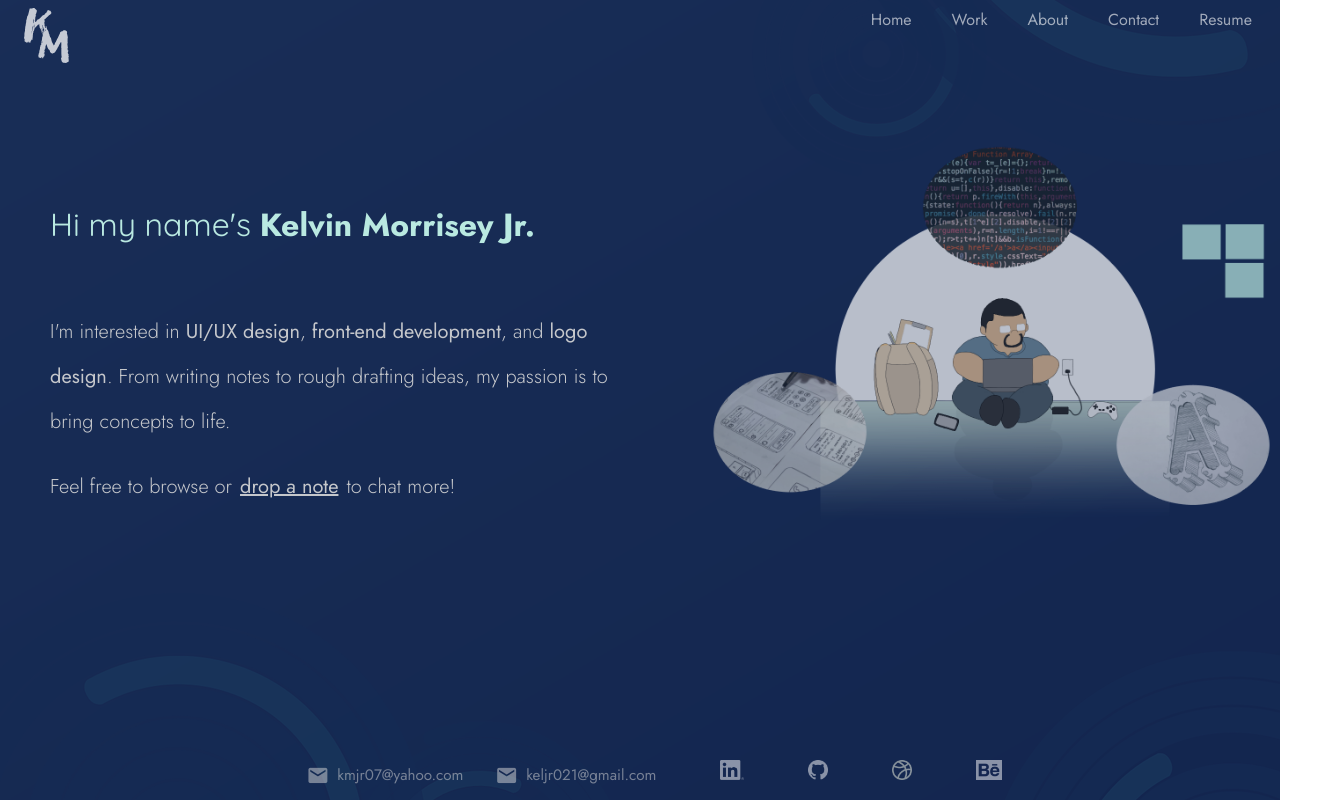
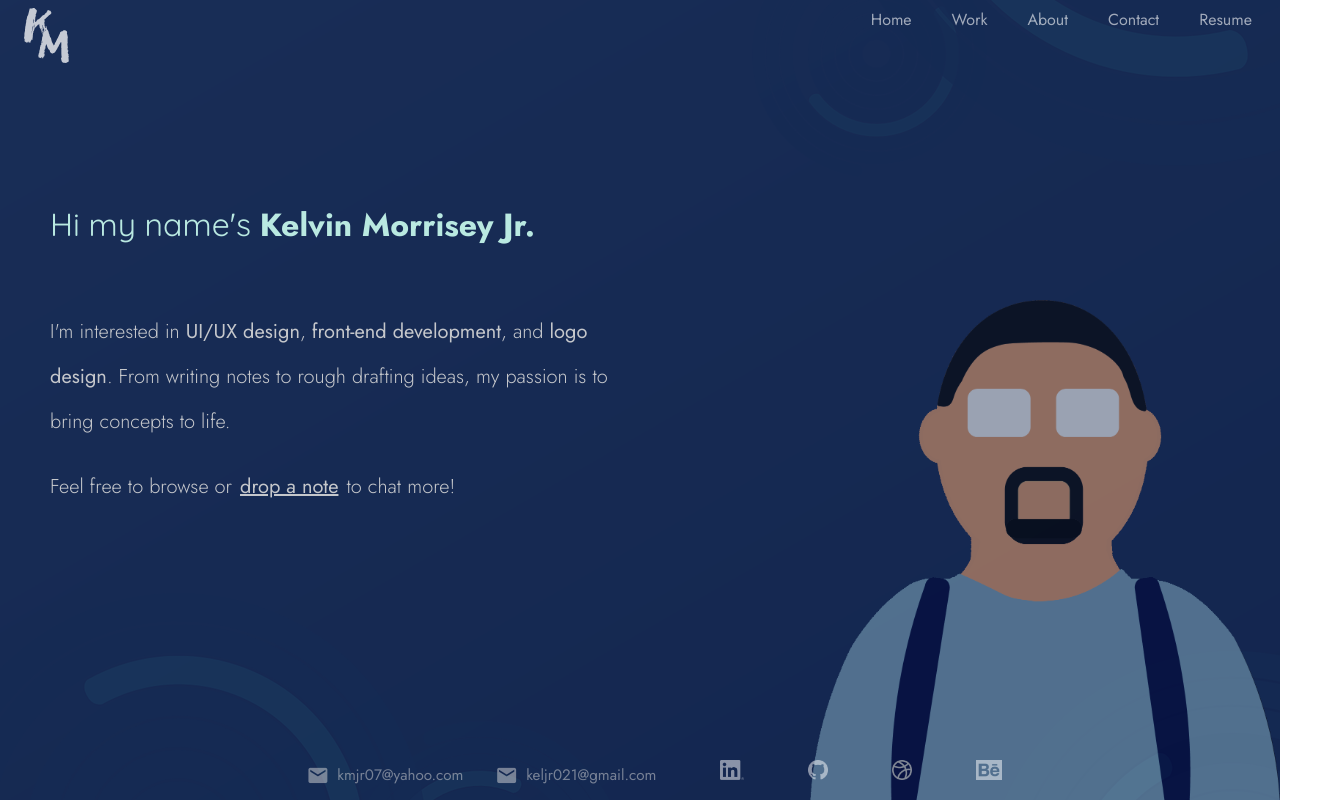
Before and after one commit to keljr021/portfolio-2023, a Vue app: page /#/ in a window 1280 px wide. Shown: the whole page, 1325 px wide, since content can reach past the window. Built offline with nearby package versions, Linux system fonts and the light colour scheme.

Commit message:
Updated CTA image on Home page

```diff
--- a/src/components/Cta.vue
+++ b/src/components/Cta.vue
@@ -32,14 +32,12 @@ export default {
     <v-container fluid class="cta">
         <div class="cta-bg">
             <img class="cta-bg-image" src="../assets/cta/background-1060405_1280.png" />
+            <img alt="drawing of me" class="cta-image" src="../assets/cta-self.png" />
         </div>
         <v-row>
             <v-col cols="12" xs="12" sm="12" md="6">
                 <h1 class="cta-title">Hi my name's <br v-if="$vuetify.display.xs" /><b>Kelvin Morrisey Jr.</b></h1>
                 <CtaText @scrollTo="scrollTo" />
-            </v-col>
-            <v-col cols="12" xs="12" sm="12" md="6" class="text-xs-center text-sm-center text-md-right text-right pa-0">
-                <img alt="drawing of me and my interests" class="cta-image mx-0" src="../assets/cta-self-drawing.png" />
             </v-col>
         </v-row>
 
@@ -101,8 +99,12 @@ export default {
 }
 
 .cta-image {
-    opacity: 0.7;
-    height: 440px;
+    position: absolute;
+    right: 0;
+    bottom: 0;
+    opacity: 0.6;
+    height: 500px;
+    margin-top: 10%;
 }
 
 @media all and (min-width: 768px) and (max-width: 1023px) {
@@ -127,7 +129,7 @@ export default {
     }
 
     .cta-image {
-        width: 100%;
+        width: 75%;
         height: initial;
     }
 }
```
Also changed, not shown: src/assets/cta-self.png (added).
